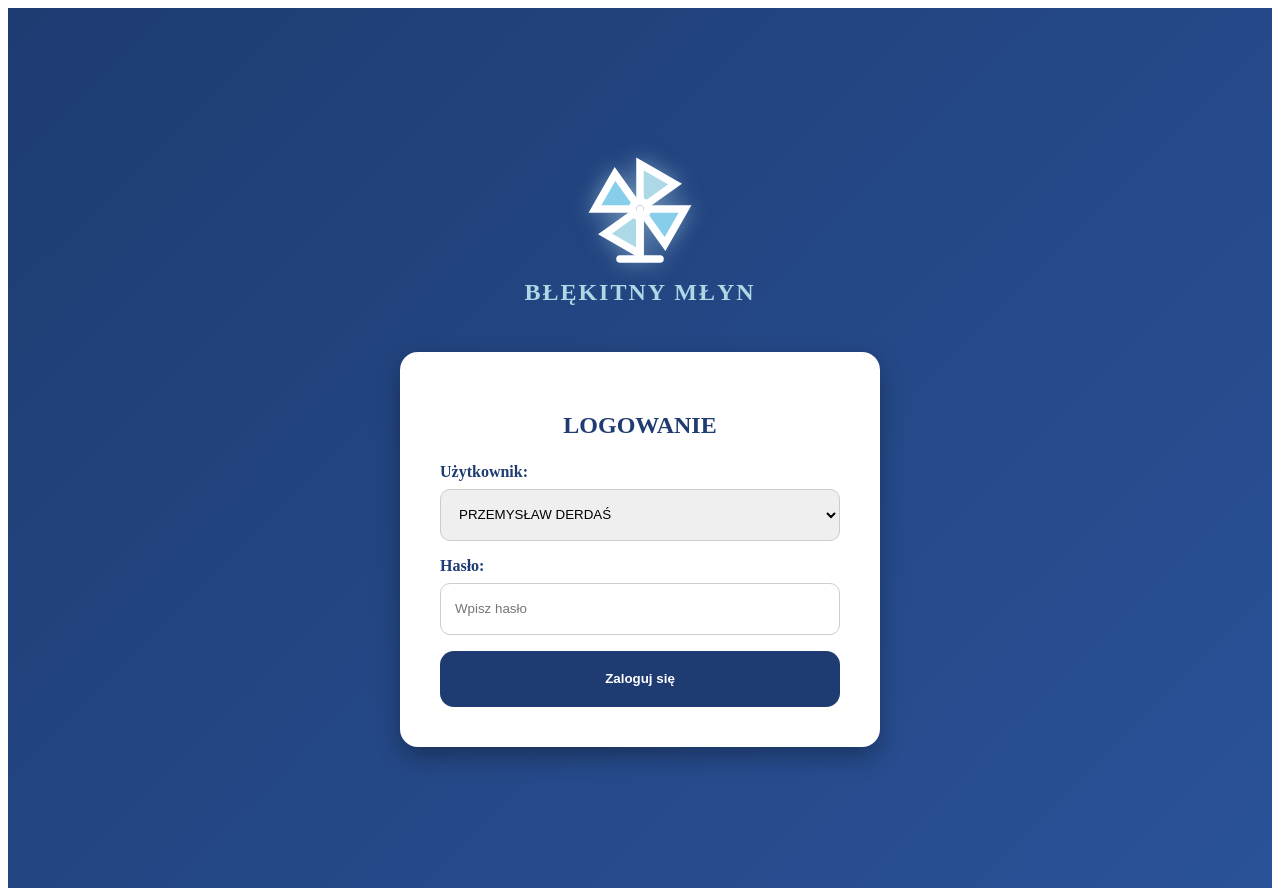
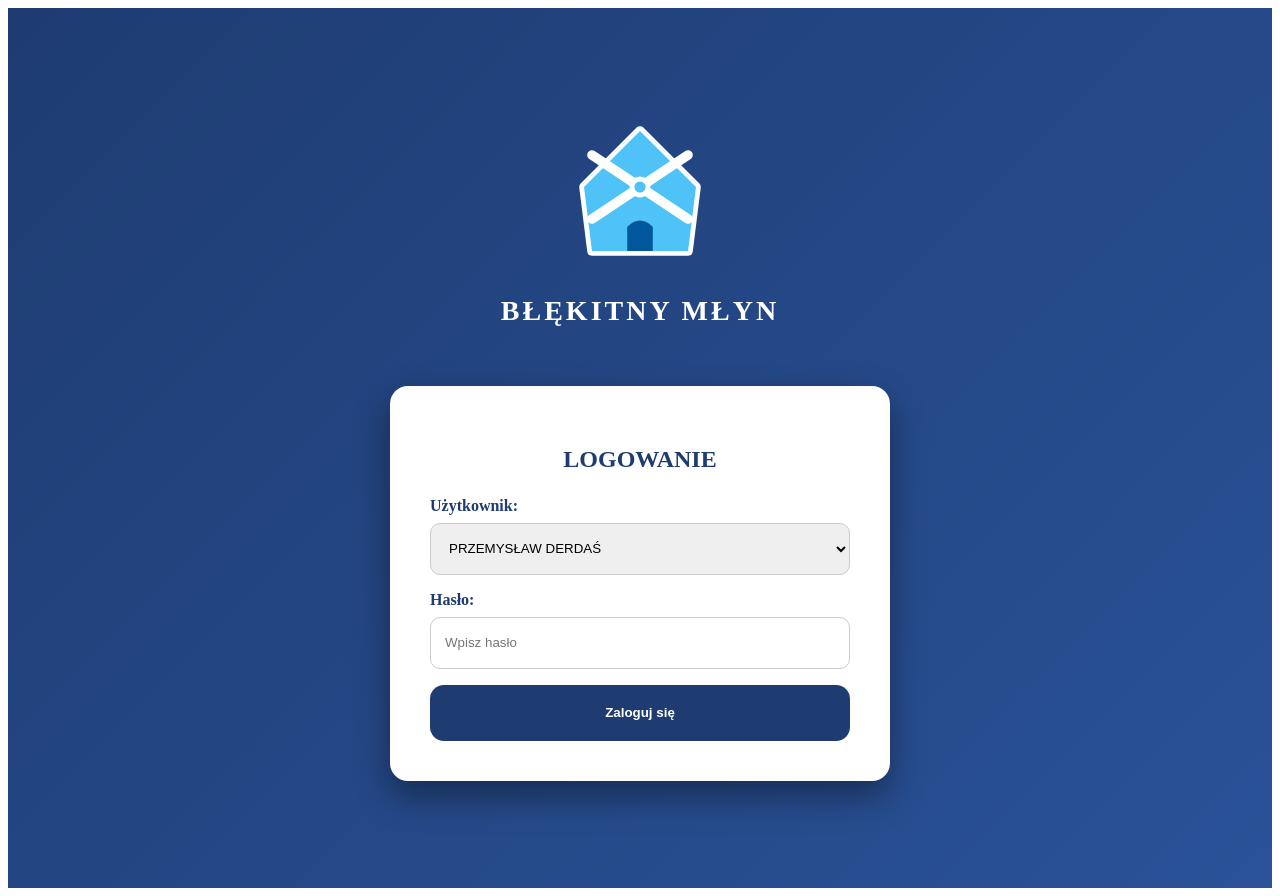
Before and after one commit to jakubpodsiadlo-stack/m-yn-sprawiedliwo-ci, a Next.js app: page / in a window 1280 px wide. Built offline with nearby package versions, Linux system fonts and the light colour scheme.

Commit message:
Update index.js

```diff
--- a/pages/index.js
+++ b/pages/index.js
@@ -76,17 +76,35 @@ export default function Home() {
   if (!isLoggedIn) {
     return (
       <div style={styles.page}>
-        {/* DUŻY BŁĘKITNY MŁYN */}
+        {/* POPRAWIONY BŁĘKITNY MŁYN ZE ZDJĘCIA */}
         <div style={styles.logoContainer}>
-          <svg viewBox="0 0 24 24" style={styles.millIcon} fill="none" stroke="currentColor" strokeWidth="1.5">
-            <path d="M12 12V3L19 7L12 12Z" fill="#add8e6" />
-            <path d="M12 12H21L17 19L12 12Z" fill="#87ceeb" />
-            <path d="M12 12V21L5 17L12 12Z" fill="#add8e6" />
-            <path d="M12 12H3L7 5L12 12Z" fill="#87ceeb" />
-            <circle cx="12" cy="12" r="1.5" fill="#1e3c72" />
-            <path d="M8 22H16M12 21V12" stroke="#fff" strokeLinecap="round" />
+          <svg viewBox="0 0 100 100" style={styles.millIcon}>
+             {/* Kontur zewnętrzny (biały/jasny) */}
+             <path
+               d="M50 10 L85 45 L80 85 L20 85 L15 45 Z"
+               fill="none"
+               stroke="white"
+               strokeWidth="6"
+               strokeLinejoin="round"
+             />
+             {/* Bryła młyna */}
+             <path
+               d="M50 10 L85 45 L80 85 L20 85 L15 45 Z"
+               fill="#4fc3f7"
+             />
+             {/* Skrzydła młyna (ikona w stylu X) */}
+             <g stroke="white" strokeWidth="6" strokeLinecap="round">
+               <line x1="20" y1="25" x2="80" y2="65" />
+               <line x1="80" y1="25" x2="20" y2="65" />
+             </g>
+             {/* Kółko na środku skrzydeł */}
+             <circle cx="50" cy="45" r="5" fill="#4fc3f7" stroke="white" strokeWidth="3" />
+             {/* Wejście/Drzwi */}
+             <path d="M42 85 V70 Q50 62 58 70 V85" fill="#01579b" />
           </svg>
-          <h1 style={{ color: '#add8e6', marginTop: '10px', fontSize: '24px', letterSpacing: '2px' }}>BŁĘKITNY MŁYN</h1>
+          <h1 style={{ color: 'white', marginTop: '20px', fontSize: '28px', fontWeight: 'bold', letterSpacing: '3px' }}>
+            BŁĘKITNY MŁYN
+          </h1>
         </div>
 
         <div style={styles.loginCard}>
@@ -117,7 +135,6 @@ export default function Home() {
     );
   }
 
-  // GŁÓWNA APLIKACJA PO ZALOGOWANIU
   return (
     <div style={styles.page}>
       <div style={styles.tabs}>
@@ -281,9 +298,9 @@ export default function Home() {
 
 const styles = {
   page:{minHeight:"100vh",background:"linear-gradient(135deg,#1e3c72,#2a5298)",padding:"40px",color:"#fff", display: "flex", flexDirection: "column", alignItems: "center", justifyContent: "center"},
-  logoContainer: { display: 'flex', flexDirection: 'column', alignItems: 'center', marginBottom: '30px' },
-  millIcon: { width: '120px', height: '120px', filter: 'drop-shadow(0 0 10px rgba(173, 216, 230, 0.5))' },
-  loginCard: {background: "#fff", color: "#333", padding: "40px", borderRadius: "18px", width: "100%", maxWidth: "400px", boxShadow: "0 10px 25px rgba(0,0,0,0.3)"},
+  logoContainer: { display: 'flex', flexDirection: 'column', alignItems: 'center', marginBottom: '40px' },
+  millIcon: { width: '160px', height: '160px' },
+  loginCard: {background: "#fff", color: "#333", padding: "40px", borderRadius: "18px", width: "100%", maxWidth: "420px", boxShadow: "0 15px 35px rgba(0,0,0,0.4)"},
   label: {display: "block", marginBottom: "8px", fontWeight: "bold", color: "#1e3c72"},
   tabs:{display:"flex",justifyContent:"space-between",width:"100%",maxWidth:"900px",margin:"0 auto 30px"},
   tab:{width:"48%",height:"56px",fontSize:"18px",borderRadius:"14px",border:"none",background:"rgba(255,255,255,0.25)",color:"#fff", cursor:"pointer"},
```
